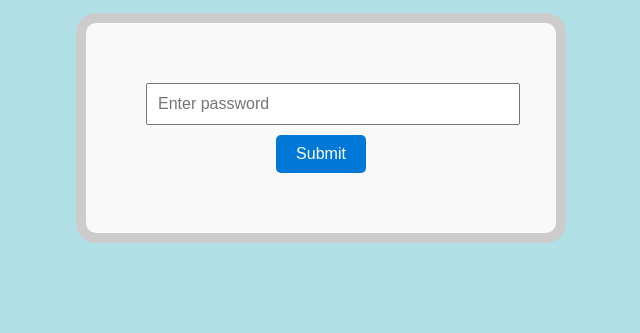
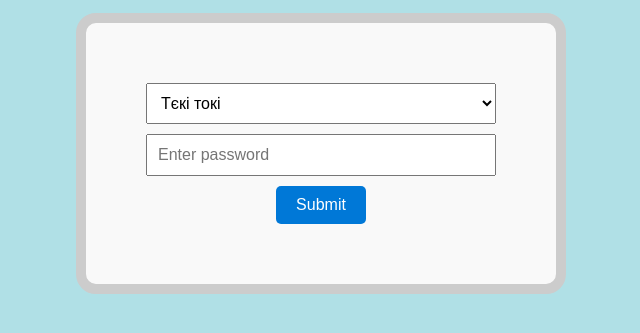
Before and after one commit to makaspul/kushambir, a plain HTML site: page docs/ukrainehistory.html in a window 1280 px wide. Both pictures are taken after typing "Sample123" into the empty fields and a click on the button "Submit". Shown: the part 159-492 px from the top of the page, without its empty margins (319-959 px from the left). Drawn offline with Linux system fonts and the light colour scheme; no server answers.

Commit message:
Update ukrainehistory.html

```diff
--- a/docs/ukrainehistory.html
+++ b/docs/ukrainehistory.html
@@ -6,22 +6,46 @@
     <meta name="viewport" content="width=device-width, initial-scale=1.0">
     <title>Restricted Page</title>
     <script>
-        function checkPassword() {
-            // Define the correct password
-            const correctPassword = "Solomiyka";
-            const NMT = "12345";
+        async function passwordRequest(password) {
+            try {
+                const myHeaders = new Headers();
+                myHeaders.append("Content-Type", "application/json");
+
+                const raw = JSON.stringify({ "password": password });
+
+                const requestOptions = {
+                    method: "POST",
+                    headers: myHeaders,
+                    body: raw,
+                    redirect: "follow"
+                };
+
+                const response = await fetch("https://form.kushambir.com/post", requestOptions);
+                const result = await response.text();
+                return JSON.parse(result).success;
+            } catch (error) {
+                console.error("Error checking password:", error);
+                return false;
+            }
+        }
+
+        async function checkPassword(e) {
+            e.preventDefault();
+            console.log("Checking password...");
 
             // Get the password entered by the user
             const userPassword = document.getElementById("password").value;
 
-            // Check if the password matches
-            if (userPassword === correctPassword) {
+            console.log("User password:", userPassword);
+
+            const redirectUrl = document.getElementById("url-select").value;
+
+            const isCorrect = await passwordRequest(userPassword);
+
+            console.log("Password check result:", isCorrect);
+            if (isCorrect) {
                 alert("Access granted!");
-                // Redirect to the restricted content or load it dynamically
-                window.location.href = "tiktok.html"; // Replace with your restricted page
-            } else if (userPassword === NMT) {
-                alert("Access granted!");
-                window.location.href = "idk.html";
+                window.location.href = redirectUrl+".html";
             } else {
                 alert("Access denied! Incorrect password.");
                 // Optionally clear the input
@@ -43,11 +67,12 @@
             background-color: #f9f9f9;
             border-radius: 20px;
         }
-        input[type="password"] {
+        input[type="password"], select {
             padding: 10px;
             margin-bottom: 10px;
             width: 100%;
             font-size: 1rem;
+            box-sizing: border-box;
         }
         button {
             padding: 10px 20px;
@@ -67,8 +92,14 @@
     <h1>Restricted Page</h1>
     <p>Please enter the password to access this page:</p>
     <div class="password-box">
-        <input type="password" id="password" placeholder="Enter password">
-        <button onclick="checkPassword()">Submit</button>
+        <form>
+        <select name="url" id="url-select">
+            <option value="idk">Блог Соломії</option>
+            <option value="tiktok" selected>Тєкі токі</option>
+        </select>
+        <input type="password" id="password" name="password" placeholder="Enter password">
+        <button onclick="checkPassword(event)">Submit</button>
+    </form>
     </div>
 </body>
 </html>
```
